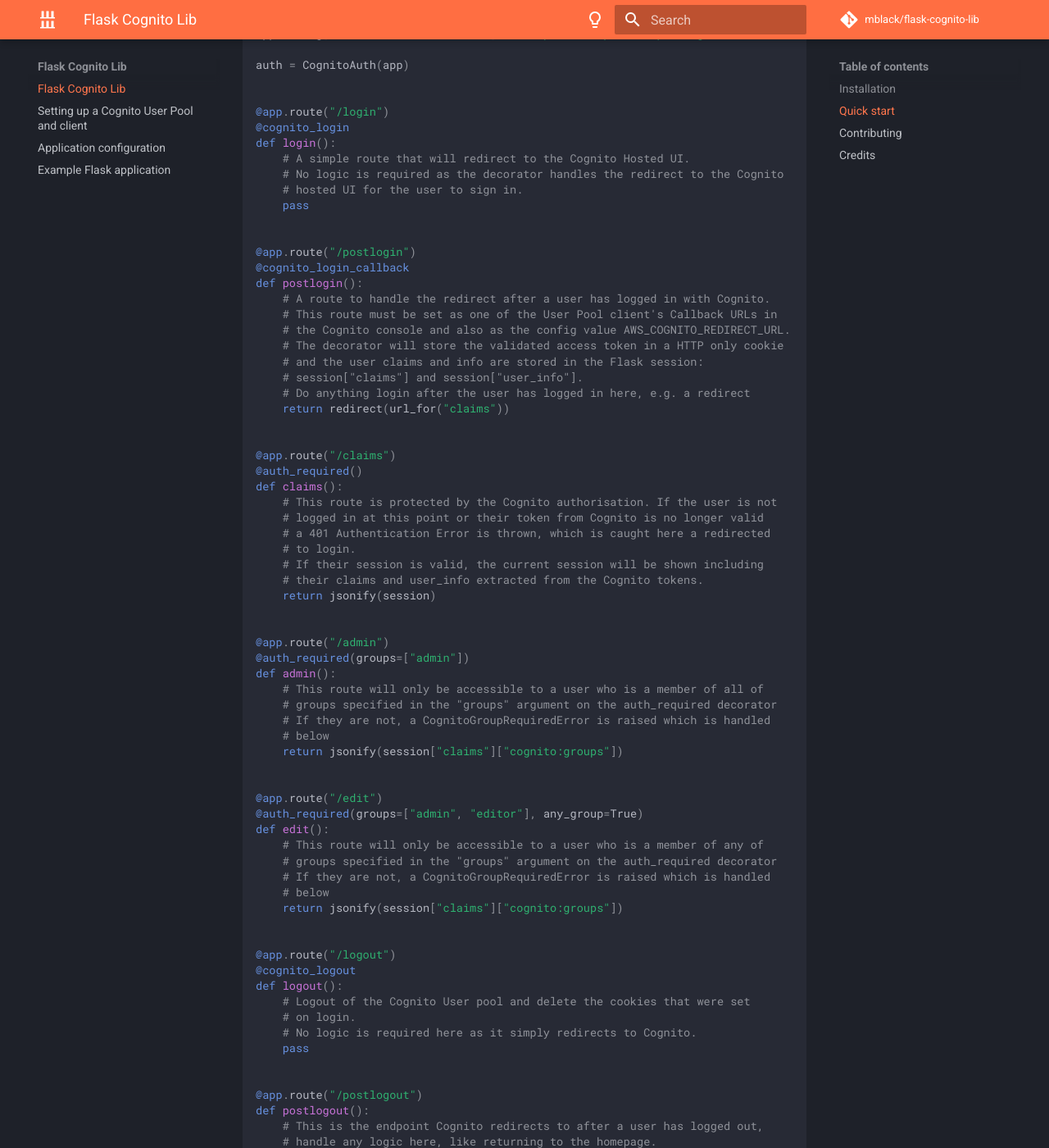
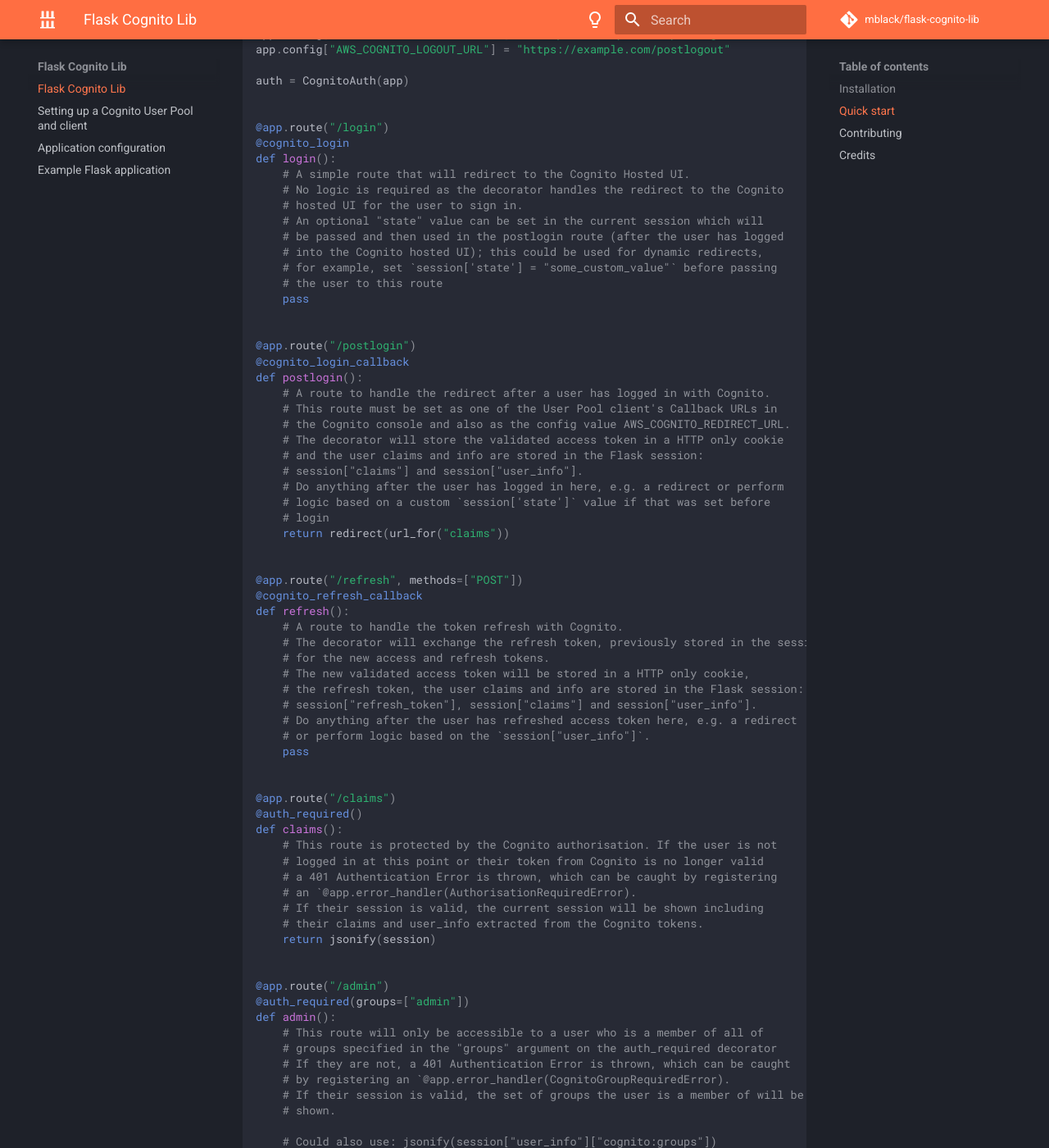
Before and after one commit to mblackgeo/flask-cognito-lib, an MkDocs documentation site: the page built from docs/index.md, in a window 1280 px wide and 1400 px high, scrolled down 1131 px. Shown: the whole window at 82% size. Built offline with MkDocs 1.6.1 and Material for MkDocs 9.7.7, drawn with Linux system fonts in a browser that asks for light colours; comment, search, counter and statistics services are not loaded; some of the changed text lies outside the part shown.

Commit message:
docs: extend to cover `cognito_refresh_callback`

````diff
--- a/docs/index.md
+++ b/docs/index.md
@@ -25,7 +25,7 @@ pip install flask-cognito-lib
 
 A complete example Flask application is provided in [`/example`](example/) including instructions on setting up a Cognito User Pool. Assuming a Cognito user pool has been setup, with an app client (with Client ID and Secret), get started as follows:
 
-```py
+```python
 from flask import Flask, jsonify, redirect, session, url_for
 
 from flask_cognito_lib import CognitoAuth
@@ -34,6 +34,7 @@ from flask_cognito_lib.decorators import (
     cognito_login,
     cognito_login_callback,
     cognito_logout,
+    cognito_refresh_callback,
 )
 
 app = Flask(__name__)
@@ -56,6 +57,11 @@ def login():
     # A simple route that will redirect to the Cognito Hosted UI.
     # No logic is required as the decorator handles the redirect to the Cognito
     # hosted UI for the user to sign in.
+    # An optional "state" value can be set in the current session which will
+    # be passed and then used in the postlogin route (after the user has logged
+    # into the Cognito hosted UI); this could be used for dynamic redirects,
+    # for example, set `session['state'] = "some_custom_value"` before passing
+    # the user to this route
     pass
 
 
@@ -68,8 +74,24 @@ def postlogin():
     # The decorator will store the validated access token in a HTTP only cookie
     # and the user claims and info are stored in the Flask session:
     # session["claims"] and session["user_info"].
-    # Do anything login after the user has logged in here, e.g. a redirect
+    # Do anything after the user has logged in here, e.g. a redirect or perform
+    # logic based on a custom `session['state']` value if that was set before
+    # login
     return redirect(url_for("claims"))
+
+
+@app.route("/refresh", methods=["POST"])
+@cognito_refresh_callback
+def refresh():
+    # A route to handle the token refresh with Cognito.
+    # The decorator will exchange the refresh token, previously stored in the session,
+    # for the new access and refresh tokens.
+    # The new validated access token will be stored in a HTTP only cookie,
+    # the refresh token, the user claims and info are stored in the Flask session:
+    # session["refresh_token"], session["claims"] and session["user_info"].
+    # Do anything after the user has refreshed access token here, e.g. a redirect
+    # or perform logic based on the `session["user_info"]`.
+    pass
 
 
 @app.route("/claims")
@@ -77,8 +99,8 @@ def postlogin():
 def claims():
     # This route is protected by the Cognito authorisation. If the user is not
     # logged in at this point or their token from Cognito is no longer valid
-    # a 401 Authentication Error is thrown, which is caught here a redirected
-    # to login.
+    # a 401 Authentication Error is thrown, which can be caught by registering
+    # an `@app.error_handler(AuthorisationRequiredError).
     # If their session is valid, the current session will be shown including
     # their claims and user_info extracted from the Cognito tokens.
     return jsonify(session)
@@ -89,8 +111,12 @@ def claims():
 def admin():
     # This route will only be accessible to a user who is a member of all of
     # groups specified in the "groups" argument on the auth_required decorator
-    # If they are not, a CognitoGroupRequiredError is raised which is handled
-    # below
+    # If they are not, a 401 Authentication Error is thrown, which can be caught
+    # by registering an `@app.error_handler(CognitoGroupRequiredError).
+    # If their session is valid, the set of groups the user is a member of will be
+    # shown.
+
+    # Could also use: jsonify(session["user_info"]["cognito:groups"])
     return jsonify(session["claims"]["cognito:groups"])
 
 
@@ -99,8 +125,7 @@ def admin():
 def edit():
     # This route will only be accessible to a user who is a member of any of
     # groups specified in the "groups" argument on the auth_required decorator
-    # If they are not, a CognitoGroupRequiredError is raised which is handled
-    # below
+    # If they are not, a CognitoGroupRequiredError is raised.
     return jsonify(session["claims"]["cognito:groups"])
 
 
@@ -109,6 +134,7 @@ def edit():
 def logout():
     # Logout of the Cognito User pool and delete the cookies that were set
     # on login.
+    # Revokes the refresh token to not be used again and removes it from the session.
     # No logic is required here as it simply redirects to Cognito.
     pass
 
````
Also changed, not shown: other parts of docs/index.md (+1 -1 lines), README.md (+20 -4 lines), 1 other file.
